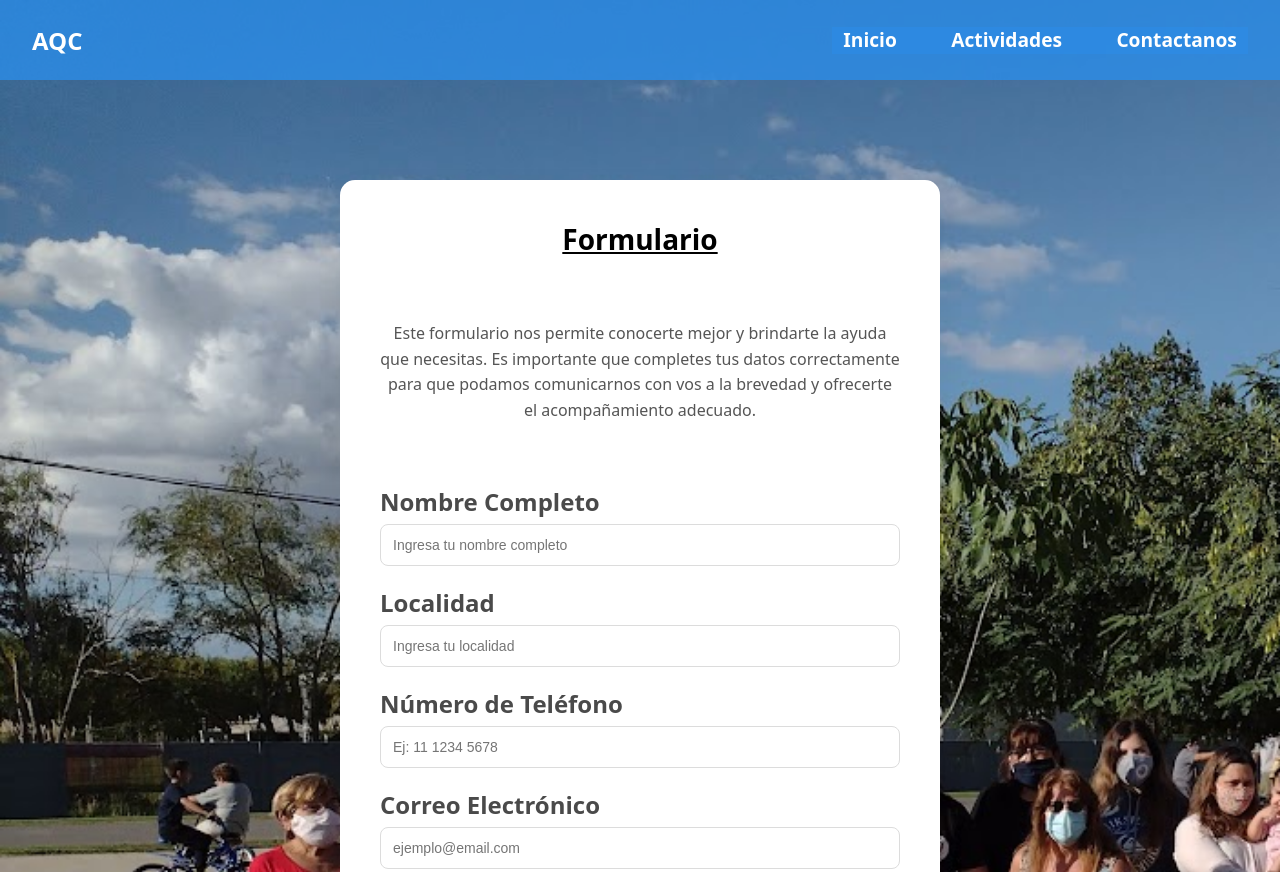
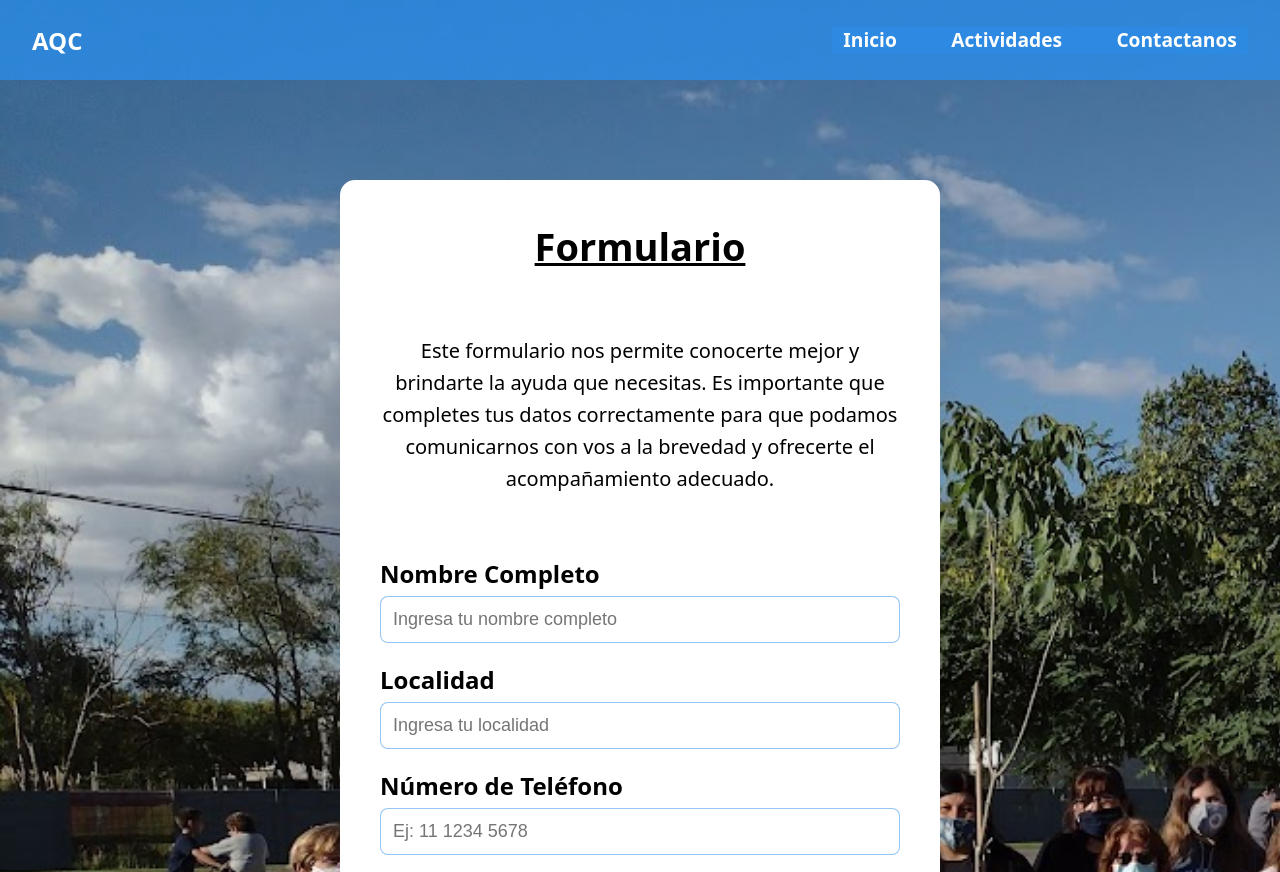
Before and after one commit to Lopzvan/Abrazos-que-Calman, a plain HTML site: page pages/contactanos.html in a window 1280 px wide. Shown: the top 872 px of the page. Drawn offline with Linux system fonts and the light colour scheme.

Commit message:
actualizacion

```diff
--- a/css/styles.css
+++ b/css/styles.css
@@ -78,6 +78,7 @@
     padding: var(--altura_main);
     text-align: center;
     align-items: center;
+    padding-right: 40px;
 }
 main img {
     width: 100%;
@@ -94,11 +95,9 @@
 }
 .actividades {
     padding-left: 2rem;
-    display: flex;
     gap: 4em;
 }
 .row{
-    display: flex;
     padding: 5px;
     flex-wrap: wrap;
 }
@@ -130,13 +129,13 @@
     text-align: center;
 }
 .contenedor-formulario h2 {
-    font-size: 28px;
+    font-size: 38px;
     color: black;
     margin-bottom: 15px;
 }
 .contenedor-formulario p {
-    font-size: 16px;
-    color: #555;
+    font-size: 20px;
+    color: black;
     margin-bottom: 30px;
     line-height: 1.6;
 }
@@ -149,14 +148,14 @@
 .campo label {
     margin-bottom: 6px;
     font-weight: 600;
-    color: #4a4a4a;
+    color: black;
 }
 .campo input,
 .campo textarea {
     padding: 12px;
     border-radius: 8px;
-    border: 1px solid #dcdcdc;
-    font-size: 14px;
+    border: 1px solid var(--color_primario_suave);
+    font-size: 18px;
     transition: 0.3s ease;
 }
 .campo input:focus,
@@ -169,7 +168,7 @@
     width: 100%;
     padding: 14px;
     border: none;
-    border-radius: 8px;
+    border-radius: 4px;
     background-color: var(--color_primario_suave);
     color: white;
     font-size: 16px;
@@ -203,7 +202,7 @@
 }
 
 /* mediaq desktop */
-@media (min-width:768px){
+@media (min-width:1025px){
     .labe_hamburguesa {
         display: none;
     }
```
